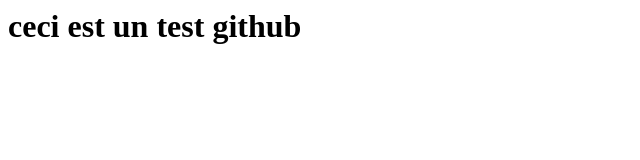
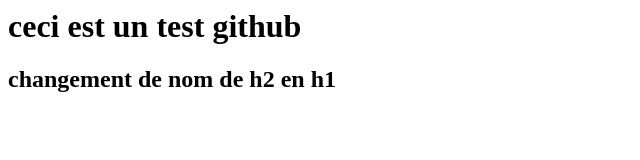
Before and after one commit to haruna-rashid-yakubu/test, a plain HTML site: page index.html in a window 1280 px wide. Shown: the whole page, without its empty margins (0-640 px from the left). Drawn offline with Linux system fonts and the light colour scheme.

Commit message:
deuxieme version

```diff
--- a/index.html
+++ b/index.html
@@ -2,5 +2,6 @@
   <head> </head>
   <body>
     <h1>ceci est un test github</h1>
+    <h2>changement de nom de h2 en h1 </h2>
   </body>
 </html>
```
